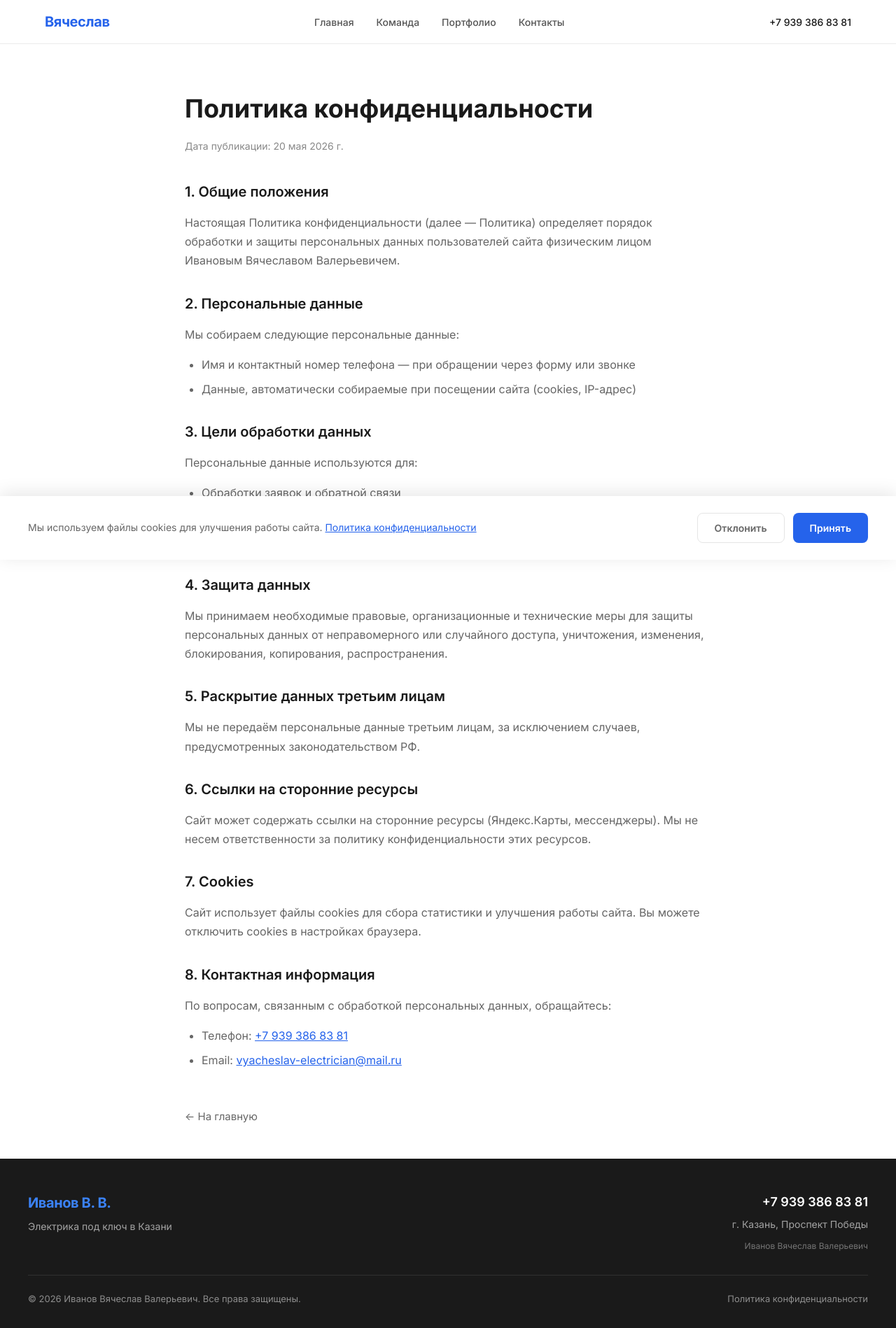
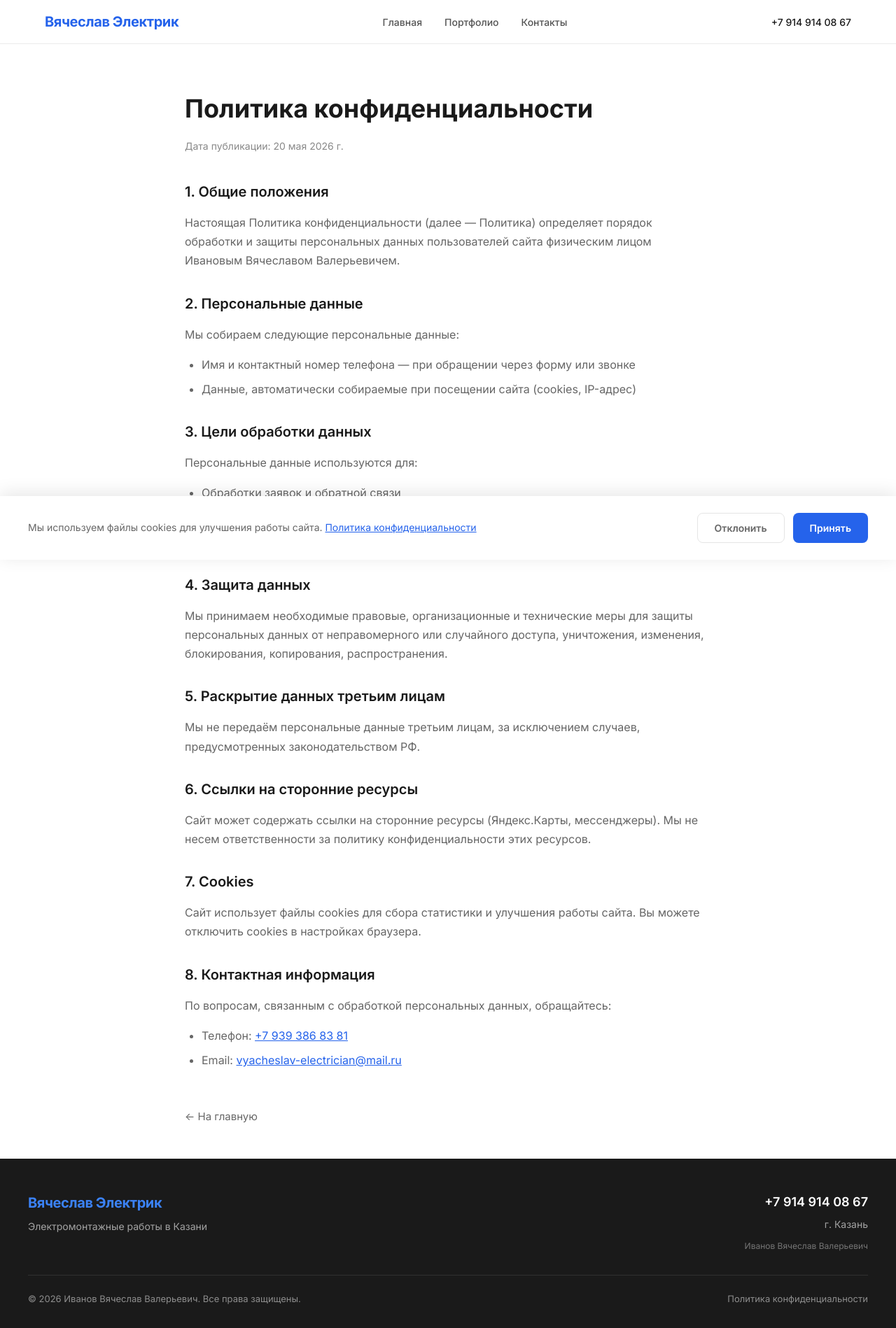
Before and after one commit to DanilShum/vyacheslav-electrician.github.io, a plain HTML site: page privacy.html in a window 1280 px wide. Shown: the whole page at 70% size. Drawn offline with Linux system fonts and the light colour scheme.

Commit message:
Unify footer and header across all pages

```diff
--- a/js/app.js
+++ b/js/app.js
@@ -112,7 +112,7 @@ function renderPortfolio() {
 
 function setCopyright() {
   const year = new Date().getFullYear();
-  document.getElementById('copyright').textContent = `© ${year} Вячеслав Электрик. Все права защищены.`;
+  document.getElementById('copyright').textContent = `© ${year} Иванов Вячеслав Валерьевич. Все права защищены.`;
 }
 
 function initMenu() {
--- a/privacy.html
+++ b/privacy.html
@@ -21,16 +21,15 @@
   <header class="header">
     <div class="header-container">
       <a href="index.html" class="logo">
-        <span class="logo-text">Вячеслав</span>
+        <span class="logo-text">Вячеслав Электрик</span>
       </a>
       <nav class="nav" id="nav">
         <a href="index.html#hero" class="nav-link">Главная</a>
-        <a href="index.html#team" class="nav-link">Команда</a>
         <a href="index.html#portfolio" class="nav-link">Портфолио</a>
         <a href="index.html#contacts" class="nav-link">Контакты</a>
       </nav>
-      <a href="tel:+79393868381" class="phone-link">
-        <span>+7 939 386 83 81</span>
+      <a href="tel:+79149140867" class="phone-link">
+        <span>+7 914 914 08 67</span>
       </a>
       <button class="menu-toggle" id="menuToggle" aria-label="Menu">
         <svg width="24" height="24" viewBox="0 0 24 24" fill="none" stroke="currentColor" stroke-width="2">
@@ -94,12 +93,12 @@
     <div class="footer-container">
       <div class="footer-main">
         <div class="footer-brand">
-          <span class="footer-logo">Иванов В. В.</span>
-          <p class="footer-tagline">Электрика под ключ в Казани</p>
+          <span class="footer-logo">Вячеслав Электрик</span>
+          <p class="footer-tagline">Электромонтажные работы в Казани</p>
         </div>
         <div class="footer-contacts">
-          <a href="tel:+79393868381" class="footer-phone">+7 939 386 83 81</a>
-          <span class="footer-address">г. Казань, Проспект Победы</span>
+          <a href="tel:+79149140867" class="footer-phone">+7 914 914 08 67</a>
+          <span class="footer-address">г. Казань</span>
           <span class="footer-name">Иванов Вячеслав Валерьевич</span>
         </div>
       </div>
```
Also changed, not shown: project.html (+7 -8 lines).
